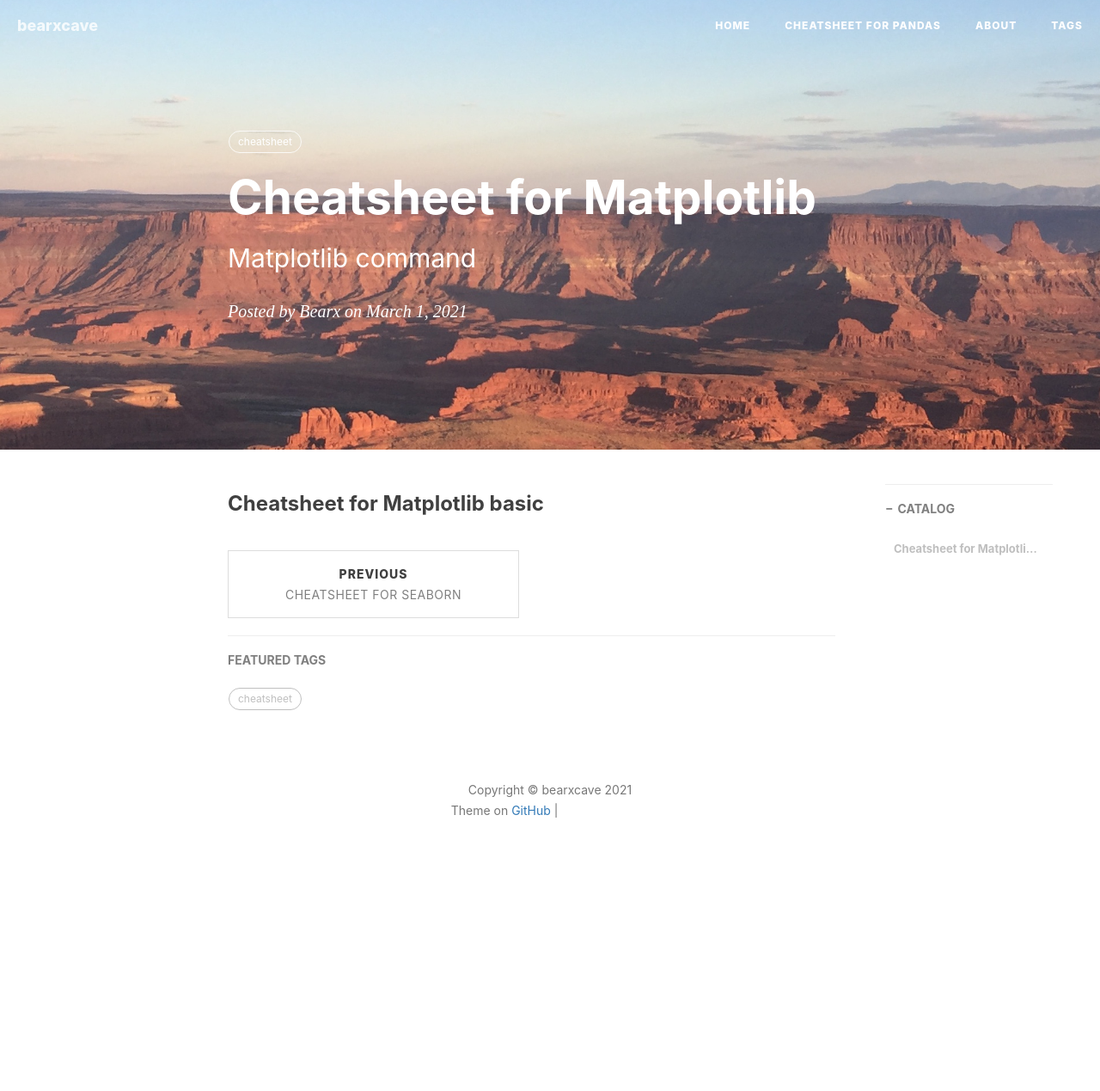
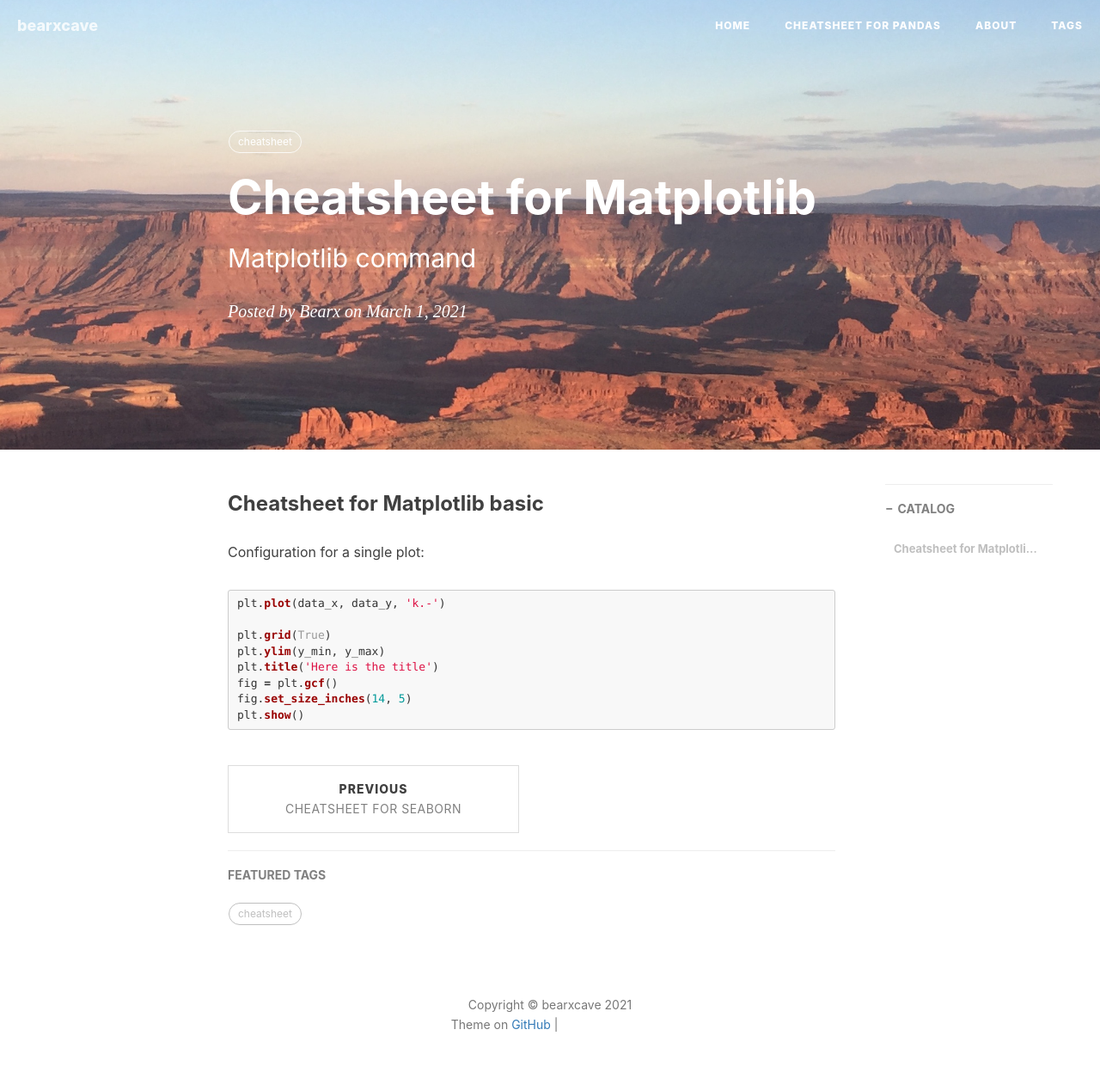
Before and after one commit to Bearxcave/Bearxcave.github.io, a Jekyll site: the page built from _posts/2021-03-01-cheatsheet-matplotlib.md, in a window 1280 px wide. Shown: the whole page at 86% size. Built offline with Jekyll 4.4.1, drawn with Linux system fonts in a browser that asks for light colours; nearby versions of some CDN libraries; comment, search, counter and statistics services are not loaded; before the commit the page ends 1019 px from its top, so only the background shows below that; grey boxes are pictures that could not be loaded.

Commit message:
Update 2021-03-01-cheatsheet-matplotlib.md

````diff
--- a/_posts/2021-03-01-cheatsheet-matplotlib.md
+++ b/_posts/2021-03-01-cheatsheet-matplotlib.md
@@ -11,3 +11,15 @@ tags:
 ---
 
 ### Cheatsheet for Matplotlib basic
+
+Configuration for a single plot:
+```python
+plt.plot(data_x, data_y, 'k.-')
+
+plt.grid(True)
+plt.ylim(y_min, y_max)
+plt.title('Here is the title')
+fig = plt.gcf()
+fig.set_size_inches(14, 5)
+plt.show()
+```
````
